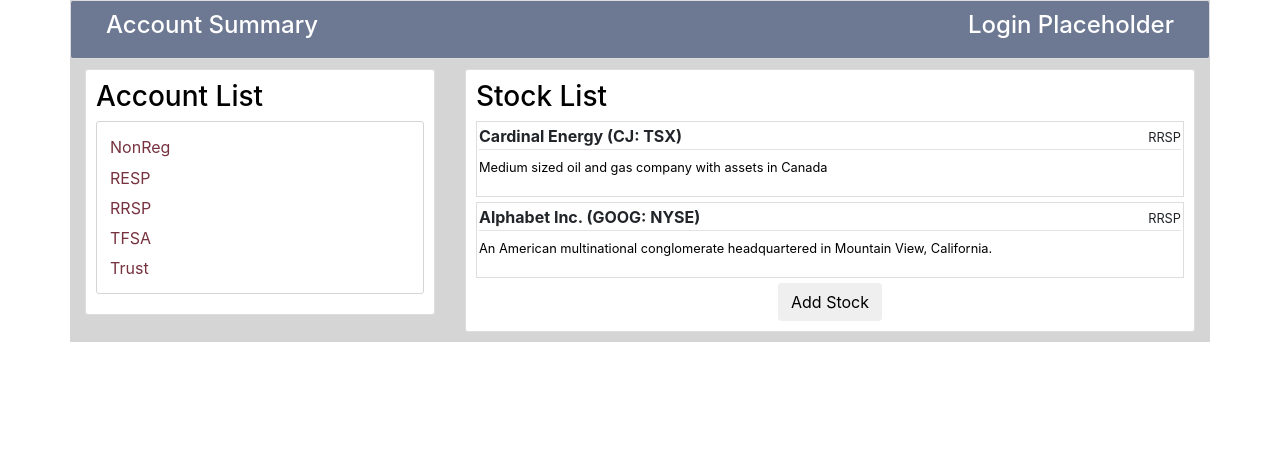
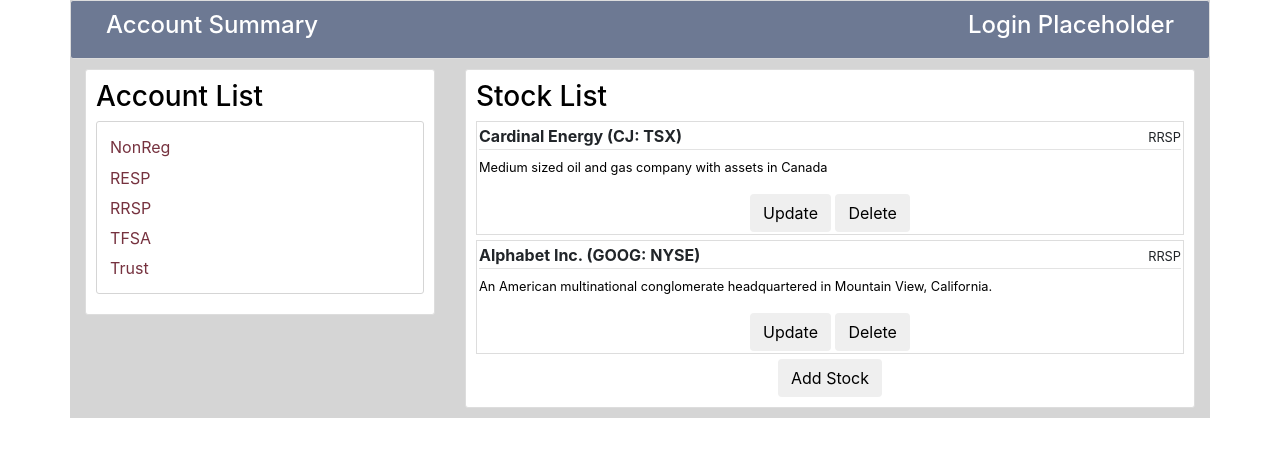
Before and after one commit to elronF/WebAppProject, a Flask app: page /accounts/1/ in a window 1280 px wide. Shown: the top 457 px of the page. Run offline with Flask 2, Linux system fonts and the light colour scheme; some libraries are stand-ins or nearby versions.

Commit message:
added update/delete buttons

```diff
--- a/acctTracker/templates/account.html
+++ b/acctTracker/templates/account.html
@@ -13,6 +13,18 @@
             </a>
         </div>
         <p class="article-content" style="text-align:left"><small>{{ stock.description }}</small></p>
+        <div class="db-buttons">
+            <a href="{{url_for('editStock', account_id = account.id, stock_ticker = stock.ticker )}}">
+    		    <button class="btn btn-default" id="new-stock">
+        		    <span class="glyphicon glyphicon-glass" aria-hidden="true"></span>Update
+    		    </button>
+		    </a>
+            <a href="{{url_for('deleteStock', account_id = account.id, stock_ticker = stock.ticker )}}">
+                <button class="btn btn-default" id="new-stock">
+                    <span class="glyphicon glyphicon-glass" aria-hidden="true"></span>Delete
+                </button>
+            </a>
+        </div>
     </div>
 </article>
 
```
